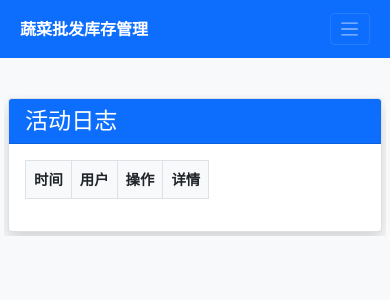
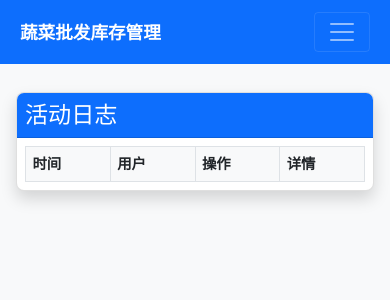
Before and after one commit to cqboy321/SHUCAI2, a Flask app: page /admin/activities in a window 390 px wide. Shown: the top 300 px of the page. Run offline with Flask 2, Linux system fonts and the light colour scheme; a user stored in the database is signed in; data comes from the database, SQL or seed files in the repository; data that the repository does not hold is empty; parts of the project's set-up code (start-up, migrations or seed data) failed here and were passed over; some libraries are stand-ins or nearby versions.

Commit message:
Add files via upload

```diff
--- a/templates/base.html
+++ b/templates/base.html
@@ -7,114 +7,221 @@
     <link href="https://cdn.jsdelivr.net/npm/bootstrap@5.1.3/dist/css/bootstrap.min.css" rel="stylesheet">
     <link href="https://cdn.jsdelivr.net/npm/bootstrap-icons@1.7.2/font/bootstrap-icons.css" rel="stylesheet">
     <style>
+        :root {
+            --safe-area-inset-top: env(safe-area-inset-top);
+            --safe-area-inset-bottom: env(safe-area-inset-bottom);
+        }
+
+        html, body {
+            height: 100%;
+            margin: 0;
+            padding: 0;
+            overflow-x: hidden;
+            -webkit-overflow-scrolling: touch;
+        }
+
         body {
             font-size: 14px;
-            overflow-x: hidden;
+            display: flex;
+            flex-direction: column;
+            min-height: 100vh;
+            padding-top: var(--safe-area-inset-top);
+            padding-bottom: var(--safe-area-inset-bottom);
         }
+
+        .navbar {
+            position: sticky;
+            top: 0;
+            z-index: 1000;
+            padding: 0.5rem 1rem;
+            background-color: #0d6efd !important;
+        }
+
         .navbar-brand {
-            font-size: 1.2rem;
+            font-size: 1.1rem;
             font-weight: bold;
+            white-space: nowrap;
         }
+
         .nav-link {
             font-size: 0.9rem;
             padding: 0.5rem 0.75rem;
+            white-space: nowrap;
         }
+
+        .container-fluid {
+            padding: 0.5rem;
+            flex: 1;
+            width: 100%;
+            max-width: 100%;
+            overflow-x: hidden;
+        }
+
+        .card {
+            margin-bottom: 0.75rem;
+            border-radius: 0.5rem;
+            overflow: hidden;
+        }
+
+        .card-header {
+            padding: 0.75rem;
+        }
+
+        .card-body {
+            padding: 0.75rem;
+        }
+
         .table {
+            width: 100%;
+            margin-bottom: 0;
             font-size: 0.9rem;
+        }
+
+        .table-responsive {
+            margin: 0;
+            padding: 0;
             width: 100%;
             overflow-x: auto;
-            display: block;
+            -webkit-overflow-scrolling: touch;
         }
+
         .table th {
             background-color: #f8f9fa;
             font-size: 0.9rem;
             padding: 0.5rem;
             white-space: nowrap;
+            position: sticky;
+            top: 0;
+            z-index: 1;
         }
+
         .table td {
             padding: 0.5rem;
             vertical-align: middle;
             white-space: nowrap;
         }
+
         .btn {
             font-size: 0.9rem;
             padding: 0.25rem 0.5rem;
             white-space: nowrap;
+            display: inline-flex;
+            align-items: center;
+            justify-content: center;
         }
+
         .btn-sm {
             font-size: 0.8rem;
             padding: 0.2rem 0.4rem;
         }
+
+        .btn-group {
+            display: inline-flex;
+            flex-wrap: nowrap;
+        }
+
+        .nav-tabs {
+            flex-wrap: nowrap;
+            overflow-x: auto;
+            -webkit-overflow-scrolling: touch;
+            margin-bottom: 0;
+            border-bottom: 1px solid #dee2e6;
+        }
+
+        .nav-tabs .nav-link {
+            white-space: nowrap;
+            padding: 0.5rem 0.75rem;
+            font-size: 0.9rem;
+        }
+
+        .form-control {
+            font-size: 0.9rem;
+            padding: 0.25rem 0.5rem;
+            height: auto;
+        }
+
         .alert {
             font-size: 0.9rem;
             padding: 0.5rem 1rem;
             margin-bottom: 0.75rem;
         }
-        .form-control {
-            font-size: 0.9rem;
-            padding: 0.25rem 0.5rem;
-        }
+
         .badge {
             font-size: 0.8rem;
+            padding: 0.25em 0.5em;
         }
+
         .dropdown-menu {
             font-size: 0.9rem;
+            padding: 0.5rem 0;
         }
-        .container {
-            padding: 0.5rem;
-            max-width: 100%;
-            overflow-x: hidden;
+
+        .dropdown-item {
+            padding: 0.25rem 1rem;
         }
-        .mt-4 {
-            margin-top: 1rem !important;
-        }
-        .mb-4 {
-            margin-bottom: 1rem !important;
-        }
-        .navbar {
-            padding: 0.5rem 1rem;
-        }
-        .navbar-toggler {
-            padding: 0.25rem 0.5rem;
-            font-size: 0.9rem;
-        }
-        .input-group {
-            margin-bottom: 0.5rem;
-            flex-wrap: nowrap;
-        }
-        .input-group .form-control {
-            height: auto;
-        }
-        .input-group .btn {
-            padding: 0.25rem 0.5rem;
-        }
+
         @media (max-width: 768px) {
-            .table-responsive {
-                margin: 0 -0.5rem;
-                padding: 0 0.5rem;
-                width: calc(100% + 1rem);
-            }
-            .container {
+            .container-fluid {
                 padding: 0.25rem;
             }
-            .navbar-brand {
-                font-size: 1rem;
+
+            .card {
+                margin-bottom: 0.5rem;
             }
-            .nav-link {
+
+            .card-header {
+                padding: 0.5rem;
+            }
+
+            .card-body {
+                padding: 0.5rem;
+            }
+
+            .table {
+                font-size: 0.85rem;
+            }
+
+            .table th,
+            .table td {
+                padding: 0.4rem;
+            }
+
+            .btn {
+                font-size: 0.85rem;
+                padding: 0.2rem 0.4rem;
+            }
+
+            .nav-tabs .nav-link {
                 font-size: 0.85rem;
                 padding: 0.4rem 0.6rem;
             }
-            .btn {
+
+            .form-control {
                 font-size: 0.85rem;
                 padding: 0.2rem 0.4rem;
+            }
+        }
+
+        /* 华为手机特定优化 */
+        @supports (-webkit-touch-callout: none) {
+            .table-responsive {
+                -webkit-overflow-scrolling: touch;
+            }
+
+            .nav-tabs {
+                -webkit-overflow-scrolling: touch;
+            }
+
+            .btn {
+                -webkit-tap-highlight-color: transparent;
             }
         }
     </style>
 </head>
 <body class="bg-light">
     {% if current_user.is_authenticated %}
-    <nav class="navbar navbar-expand-lg navbar-dark bg-primary">
-        <div class="container">
+    <nav class="navbar navbar-expand-lg navbar-dark">
+        <div class="container-fluid">
             <a class="navbar-brand" href="{{ url_for('index') }}">蔬菜批发库存管理</a>
             <button class="navbar-toggler" type="button" data-bs-toggle="collapse" data-bs-target="#navbarNav">
                 <span class="navbar-toggler-icon"></span>
@@ -167,7 +274,7 @@
     </nav>
     {% endif %}
 
-    <div class="container mt-4">
+    <div class="container-fluid">
         {% with messages = get_flashed_messages(with_categories=true) %}
             {% if messages %}
                 {% for category, message in messages %}
```
